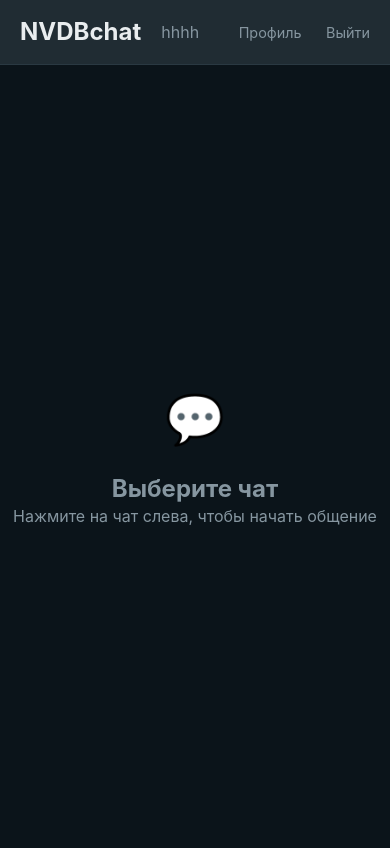
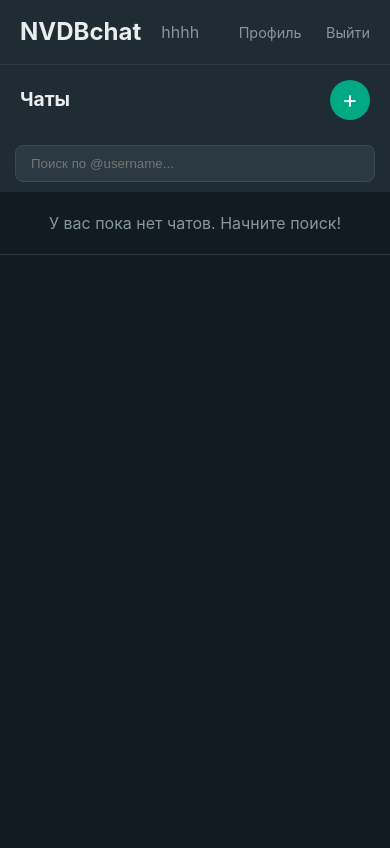
Before and after one commit to Dan202667/NVDBchat, a Flask app: page /chats in a window 390 px wide. Run offline with Flask 3, Linux system fonts and the light colour scheme; a user stored in the database is signed in; data that the repository does not hold is empty.

Commit message:
Исправлено: на странице чатов отображается список с поиском на телефоне

```diff
--- a/static/style.css
+++ b/static/style.css
@@ -601,3 +601,19 @@ a:hover {
         display: inline-block !important;
     }
 }
+/* На странице чатов левая панель всегда видна */
+.chats-sidebar {
+    display: block !important;
+}
+
+/* На телефоне левая панель занимает всю ширину */
+@media (max-width: 768px) {
+    .chats-sidebar {
+        width: 100%;
+        display: block !important;
+    }
+
+    .chat-area {
+        display: none !important;
+    }
+}
--- a/templates/chats.html
+++ b/templates/chats.html
@@ -12,8 +12,8 @@
 
 {% block content %}
 <div class="chats-layout">
-    <!-- Левая панель со списком чатов -->
-    <div class="chats-sidebar" id="chatsSidebar">
+    <!-- Левая панель со списком чатов (всегда видна на странице чатов) -->
+    <div class="chats-sidebar">
         <div class="chats-header">
             <h2>Чаты</h2>
             <a href="{{ url_for('create_group') }}" class="new-chat-btn">+</a>
@@ -25,7 +25,7 @@
         </div>
         <div class="chats-list">
             {% for chat in chats %}
-            <a href="{{ url_for('chat', chat_id=chat.id) }}" class="chat-item" data-chat-id="{{ chat.id }}">
+            <a href="{{ url_for('chat', chat_id=chat.id) }}" class="chat-item">
                 <div class="chat-avatar">
                     {% if chat.type == 'group' %}
                         👥
@@ -56,14 +56,12 @@
         </div>
     </div>
 
-    <!-- Правая панель (чат) — на телефоне не отображается на этой странице -->
-    <div class="chat-area" id="chatArea">
-        <div style="display: flex; align-items: center; justify-content: center; color: #8696a0; height: 100%;">
-            <div style="text-align: center;">
-                <div style="font-size: 3rem; margin-bottom: 20px;">💬</div>
-                <h2>Выберите чат</h2>
-                <p>Нажмите на чат слева, чтобы начать общение</p>
-            </div>
+    <!-- Правая панель (на странице чатов всегда показывает приглашение) -->
+    <div class="chat-area" style="display: flex; align-items: center; justify-content: center; color: #8696a0;">
+        <div style="text-align: center;">
+            <div style="font-size: 3rem; margin-bottom: 20px;">💬</div>
+            <h2>Выберите чат</h2>
+            <p>Нажмите на чат слева, чтобы начать общение</p>
         </div>
     </div>
 </div>
```
